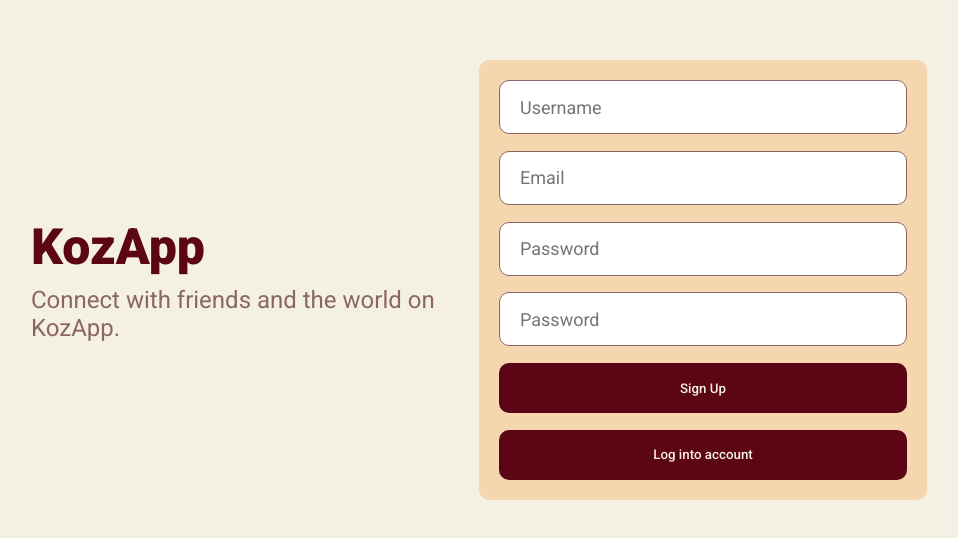
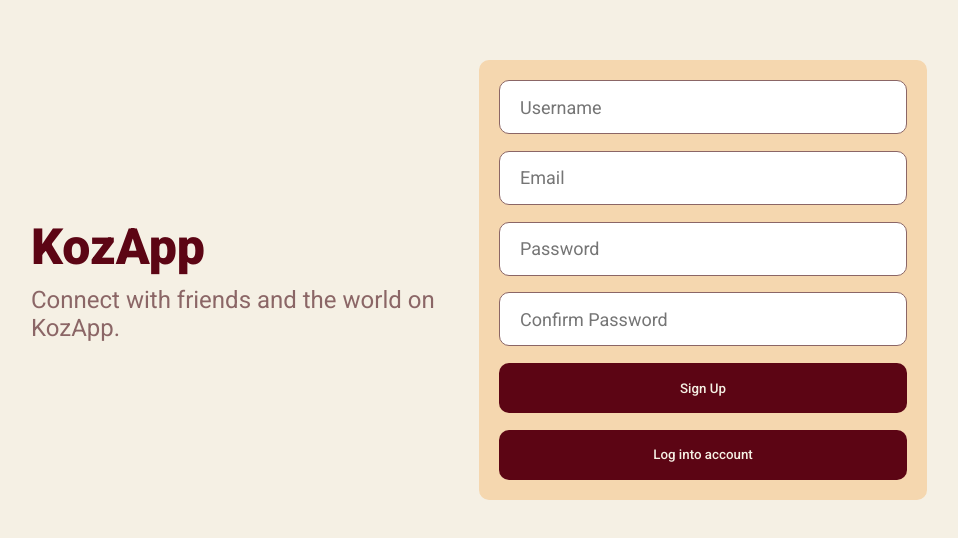
Before and after one commit to AndrewNdri/KozApp, a React (Create React App) app in the folder client/: page / in a window 1280 px wide. Shown: the part 120-658 px from the top of the page, without its empty margins (161-1119 px from the left). Built offline with nearby package versions, Linux system fonts and the light colour scheme.

Commit message:
"register file updated"

```diff
--- a/client/src/pages/register/Register.jsx
+++ b/client/src/pages/register/Register.jsx
@@ -1,6 +1,34 @@
 import "./register.css";
+import { useRef } from "react";
+import axios from "axios";
+import {useNavigate} from "react-router-dom";
 
 export default function Register() {
+    const username = useRef();
+    const email = useRef();
+    const password = useRef();
+    const passwordAgain = useRef();
+    const navigate = useNavigate();
+
+    const handleClick = async (e)=>{
+        e.preventDefault();
+        if(passwordAgain.current.value !== password.current.value){
+            passwordAgain.current.setCustomValidity("Passwords don't match!");
+        }else{
+            const user = {
+                username: username.current.value,
+                email: email.current.value,
+                password: password.current.value
+            }
+            try{
+                await axios.post("/auth/register", user);
+                navigate("/login");
+            }catch(err){
+                console.log(err);
+            }
+        }
+    };
+
   return (
     <div className="register">
         <div className="registerWrapper">
@@ -11,14 +39,14 @@ export default function Register() {
                 </span>
             </div>
             <div className="registerBottom">
-                <div className="registerBox">
-                    <input placeholder="Username" className="registerInput" />
-                    <input placeholder="Email" className="registerInput" />
-                    <input placeholder="Password" className="registerInput" />
-                    <input placeholder="Password" className="registerInput" />
-                    <button className="registerButton">Sign Up</button>
+                <form className="registerBox" onSubmit={handleClick}>
+                    <input placeholder="Username" required ref={username} className="registerInput" />
+                    <input placeholder="Email" type="email" required ref={email} className="registerInput" />
+                    <input placeholder="Password" type="password" required ref={password} className="registerInput" minLength="6"/>
+                    <input placeholder="Confirm Password" type="password" required ref={passwordAgain} className="registerInput" />
+                    <button className="registerButton" type="submit">Sign Up</button>
                     <button className="registerLoginButton">Log into account</button>
-                </div>
+                </form>
             </div>
         </div>
     </div>
```
